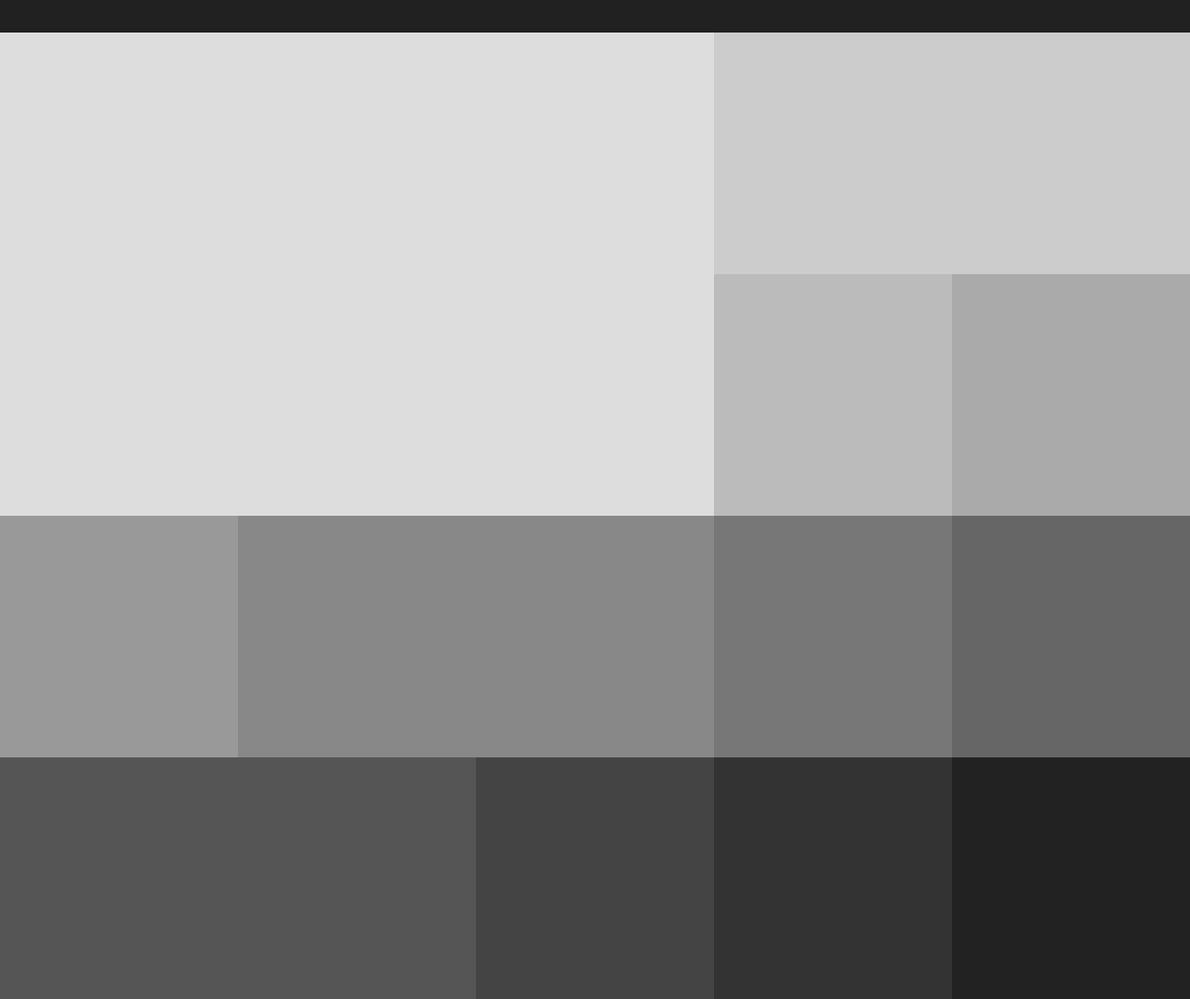
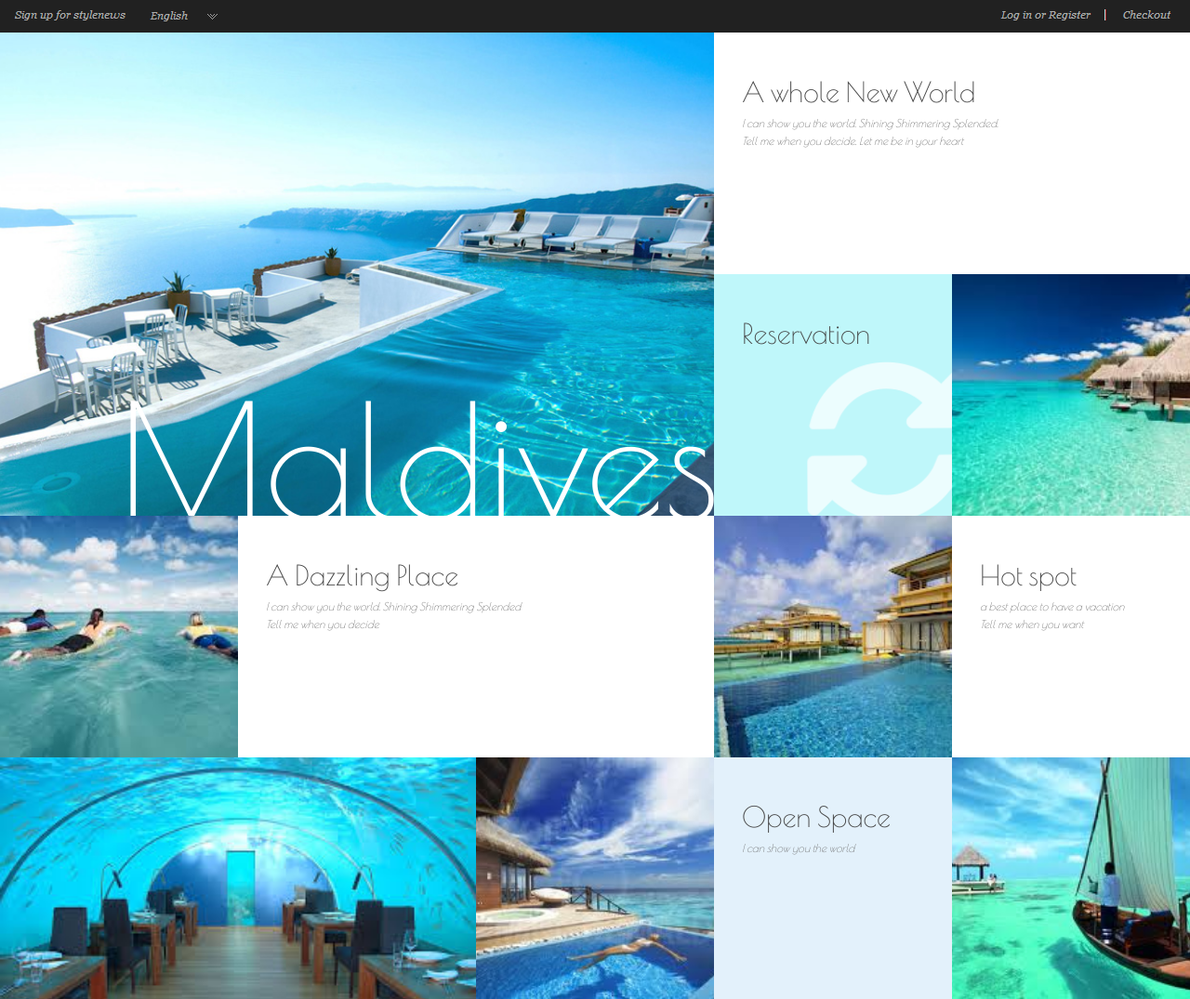
Before and after one commit to heliotherapyy/webDesign, a plain HTML site: page ch2/index.html in a window 1280 px wide. Shown: the part 80-1155 px from the top of the page at 93% size. Drawn offline with nearby package versions, Linux system fonts and the light colour scheme.

Commit message:
(add) add codes

```diff
--- a/ch2/css/style.css
+++ b/ch2/css/style.css
@@ -147,6 +147,127 @@ header h1 {
     float: left;
 }
 
+nav a:nth-child(1) {
+        position: absolute;
+        top: 5px; left: 10px;
+}
+
+nav a:nth-child(2) {
+    position: absolute;
+    top: 5px;
+    left: 150px;
+}
+nav a:nth-child(3) {
+    position: absolute;
+    top: 5px;
+    right: 90px;
+}
+nav a:nth-child(4) {
+    position: absolute;
+    top: 5px;
+    right: 10px;
+}
+
+article>div {
+    position: relative;
+    width: 100%;
+    height: 100%;
+    overflow: hidden;
+    cursor: pointer;
+}
+
+/*  Background Images  */
+article .bg1 {
+    background-image: url(../img/pic1.jpg);
+}
+article .bg2 {
+   background-image: url(../img/pic2.jpg);
+}
+article .bg3 {
+   background-image: url(../img/pic3.jpg);
+}
+article .bg4 {
+   background-image: url(../img/pic4.jpg);
+}
+article .bg5 {
+   background-image: url(../img/pic5.jpg);
+}
+article .bg6 {
+   background-image: url(../img/pic6.jpg);
+}
+article .bg7 {
+   background-image: url(../img/pic7.jpg);
+}
+
+/*  Image Box  */
+article .bg {
+    background-size: cover;
+    background-position: center center;
+}
+article .bg span {
+    font-size: 60px;
+    color: #fff;
+    position: absolute;
+    bottom: 0;
+    right: 20px;
+    transform: scale(10); opacity: 0;
+    transition: all 0.6s;
+}
+article .bg1 span {
+    font-size: 170px; bottom: -76px;
+    right: -6px; opacity: 1; transform: scale(1) rotateY(0deg);
+    transition: all 0.5s;
+}
+
+/*  Image Box Hover Effect  */
+article:hover .bg span {
+    opacity: 1; transform: scale(1);
+}
+article .bg1:hover span {
+    transform: rotateY(360deg);
+    color: #222;
+}
+
+/*  Text Box  */
+article .txt {
+    color: #666; background: #fff;
+    box-sizing: border-box;
+    padding: 40px 30px;
+    transition: all 1s;
+}
+article:nth-child(3) .txt {
+    background: #bff7fa;
+}
+article:nth-child(11) .txt {
+    background: #e3f1fb;
+}
+article .txt i {
+    font-size: 300px; color: #b2effc;
+    opacity: 0;
+     position: absolute;
+    bottom: -70px; right: -200px; transition: all 0.7s;
+}
+article:nth-child(3) .txt i {
+    position: absolute; bottom: -20px; right: -15px;
+    font-size: 200px; color: #fff; opacity: 0.7;
+}
+article .txt strong {
+    font-size: 30px; font-weight: normal;
+    line-height: 1.6;
+    color: #444; margin-bottom: 20px; transition: all 1s;
+}
+
+/*  Text Box Hover Effect  */
+article:hover .txt {
+    background: #6ce2fb; color: #fff;
+}
+article:hover .txt i {
+    right: 0px; opacity: 0.5;
+}
+article:hover .txt strong {
+    color: #fff;
+}
+/*  1280 - 1599px  */
 @media screen and (min-width:1280px) and (max-width:1599px) {
     header {
         position: relative;
--- a/ch2/index.html
+++ b/ch2/index.html
@@ -34,21 +34,91 @@
         </div>
     </header>
 
-    <nav></nav>
+    <nav>
+        <a href=""><img src="img/util1.png" alt=""></a>
+        <a href=""><img src="img/util2.png" alt=""></a>
+        <a href=""><img src="img/util3.png" alt=""></a>
+        <a href=""><img src="img/util4.png" alt=""></a>
+    </nav>
 
     <section>
-        <article></article>
-        <article></article>
-        <article></article>
-        <article></article>
-        <article></article>
-        <article></article>
-        <article></article>
-        <article></article>
-        <article></article>
-        <article></article>
-        <article></article>
-        <article></article>
+        <article>
+            <div class="bg bg1">
+                <span>Maldives</span>
+            </div>
+        </article>
+        <article>
+            <div class="txt">
+                <i class="fa fa-arrow-right"></i>
+                <p>
+                    <strong>A whole New World</strong><br>
+                    <em>I can show you the world. Shining Shimmering Splended. <br>Tell me when you decide. Let me be in your heart</em>
+                </p>
+            </div>
+        </article>
+        <article>
+            <div class="txt">
+                <i class="fa fa-spin fa-refresh"></i>
+                <p><strong>Reservation</strong></p>
+            </div>
+        </article>
+        <article>
+            <div class="bg bg2">
+                <span>Suite</span>
+            </div>
+        </article>
+        <article>
+            <div class="bg bg3">
+                <span>Surf</span>
+            </div>
+        </article>
+        <article>
+            <div class="txt">
+                <i class="fa fa-arrow-right"></i>
+                    <p>
+                        <strong>A Dazzling Place</strong><br>
+                        <em>I can show you the world. Shining Shimmering Splended <br>Tell me when you decide</em>
+                    </p>
+            </div>
+        </article>
+        <article>
+            <div class="bg bg4">
+                <span>Sauna</span>
+            </div>
+        </article>
+        <article>
+            <div class="txt">
+                <i class="fa fa-arrow-right"></i>
+                <strong>Hot spot</strong><br>
+                <em>a best place to have a vacation <br>
+                Tell me when you want</em>
+            </div>
+        </article>
+        <article>
+            <div class="bg bg5">
+                <span>Dinner</span>
+            </div>
+        </article>
+        <article>
+            <div class="bg bg6">
+                <span>Spa</span>
+            </div>
+        </article>
+        <article>
+            <div class="txt">
+                <i class="fa fa-arrow-right"></i>
+                <p>
+                    <strong>Open Space</strong><br>
+                    <em>I can show you the world</em>
+                </p>
+            </div>
+        </article>
+        <article>
+            <div class="bg bg7">
+                <span>Tour</span>
+            </div>
+        </article>
+
     </section>
 </body>
 </html>
```
